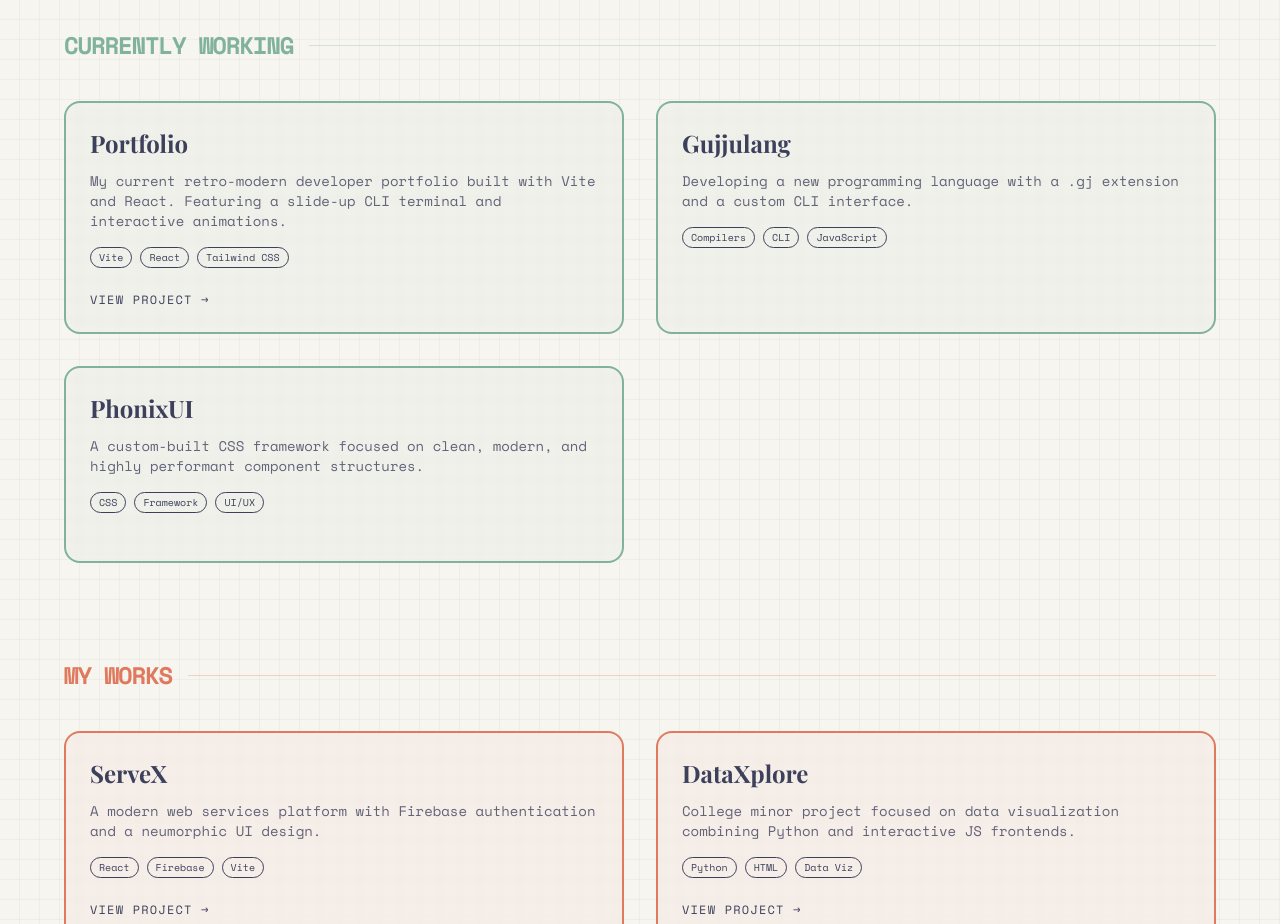
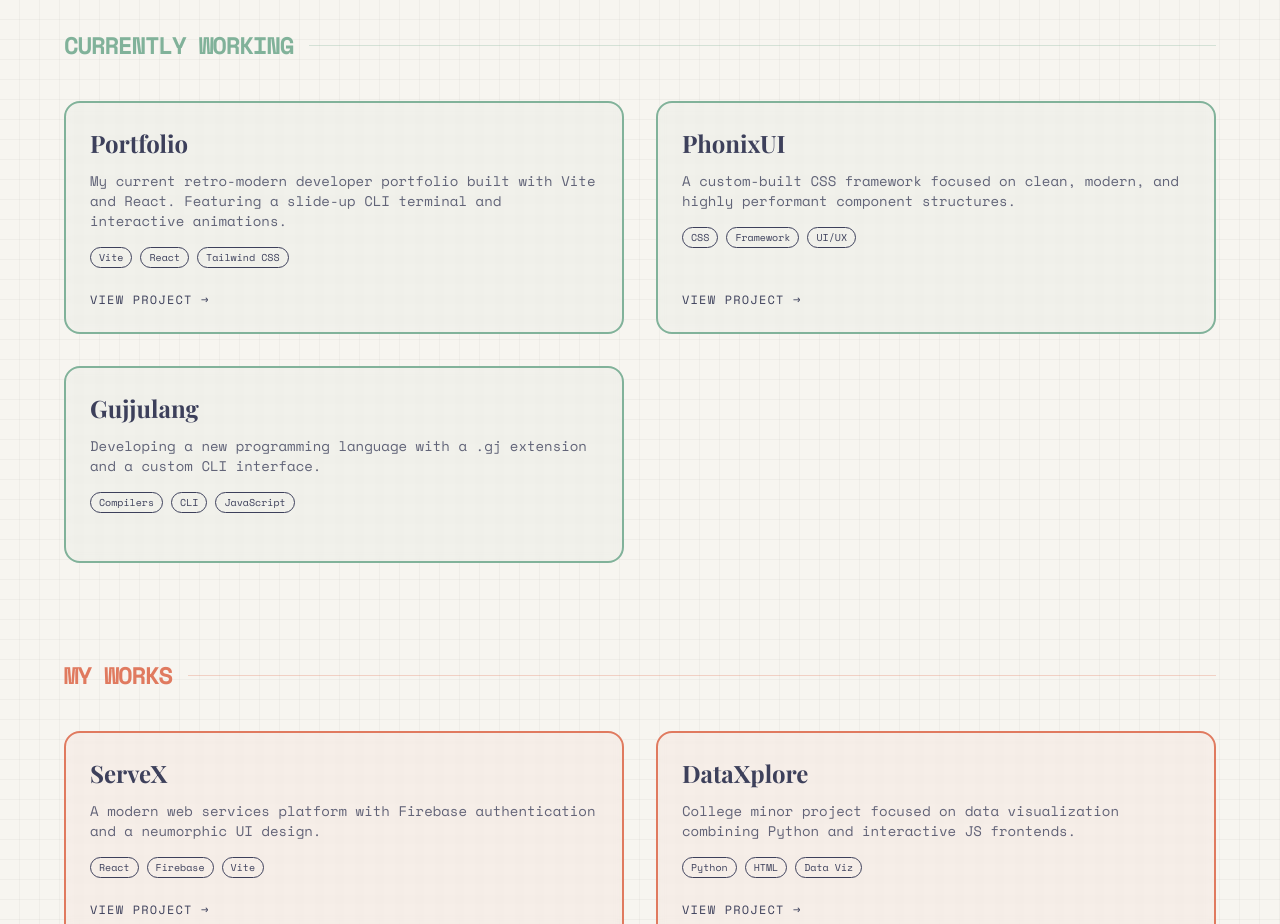
Before and after one commit to ck0xdev/portfolio, a React (Vite) app: page / in a window 1280 px wide. Shown: the part 2500-3424 px from the top of the page. Built offline with nearby package versions, Linux system fonts and the light colour scheme; no server answers.

Commit message:
Made some changes

```diff
--- a/src/components/Work.jsx
+++ b/src/components/Work.jsx
@@ -11,21 +11,23 @@ const ONGOING_PROJECTS = [
     hasLink: true
   },
   {
+    title: 'PhonixUI',
+    description: 'A custom-built CSS framework focused on clean, modern, and highly performant component structures.',
+    tags: ['CSS', 'Framework', 'UI/UX'],
+    href: 'https://ck0xdev.github.io/PhonixUI/',
+    accent: 'border-retro-teal',
+    bg: 'bg-retro-teal/5',
+    hasLink: true
+  },
+  {
     title: 'Gujjulang',
     description: 'Developing a new programming language with a .gj extension and a custom CLI interface.',
     tags: ['Compilers', 'CLI', 'JavaScript'],
     accent: 'border-retro-teal',
     bg: 'bg-retro-teal/5',
     hasLink: false
-  },
-  {
-    title: 'PhonixUI',
-    description: 'A custom-built CSS framework focused on clean, modern, and highly performant component structures.',
-    tags: ['CSS', 'Framework', 'UI/UX'],
-    accent: 'border-retro-teal',
-    bg: 'bg-retro-teal/5',
-    hasLink: false
   }
+
 ]
 
 const COMPLETED_PROJECTS = [
```
